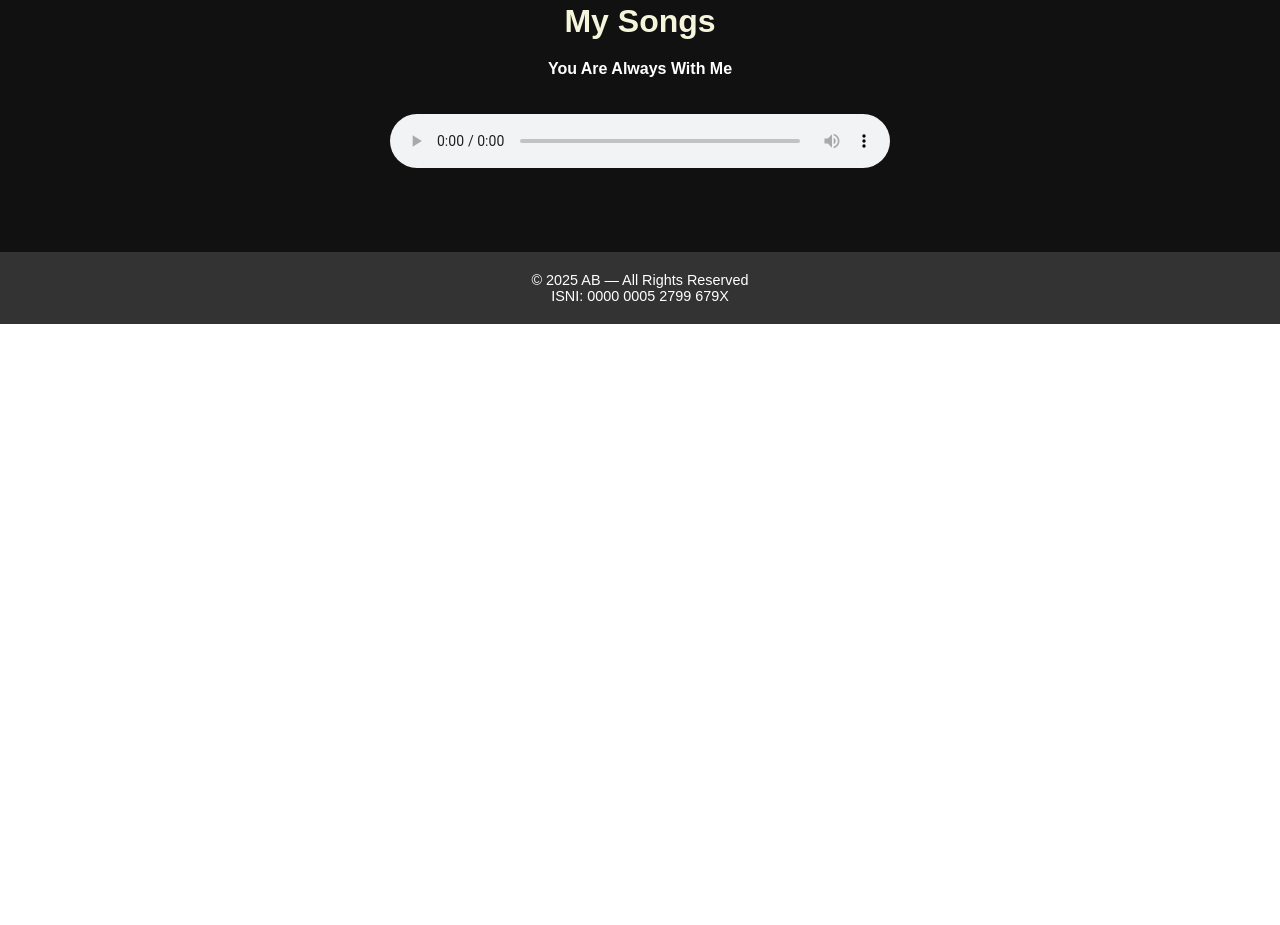
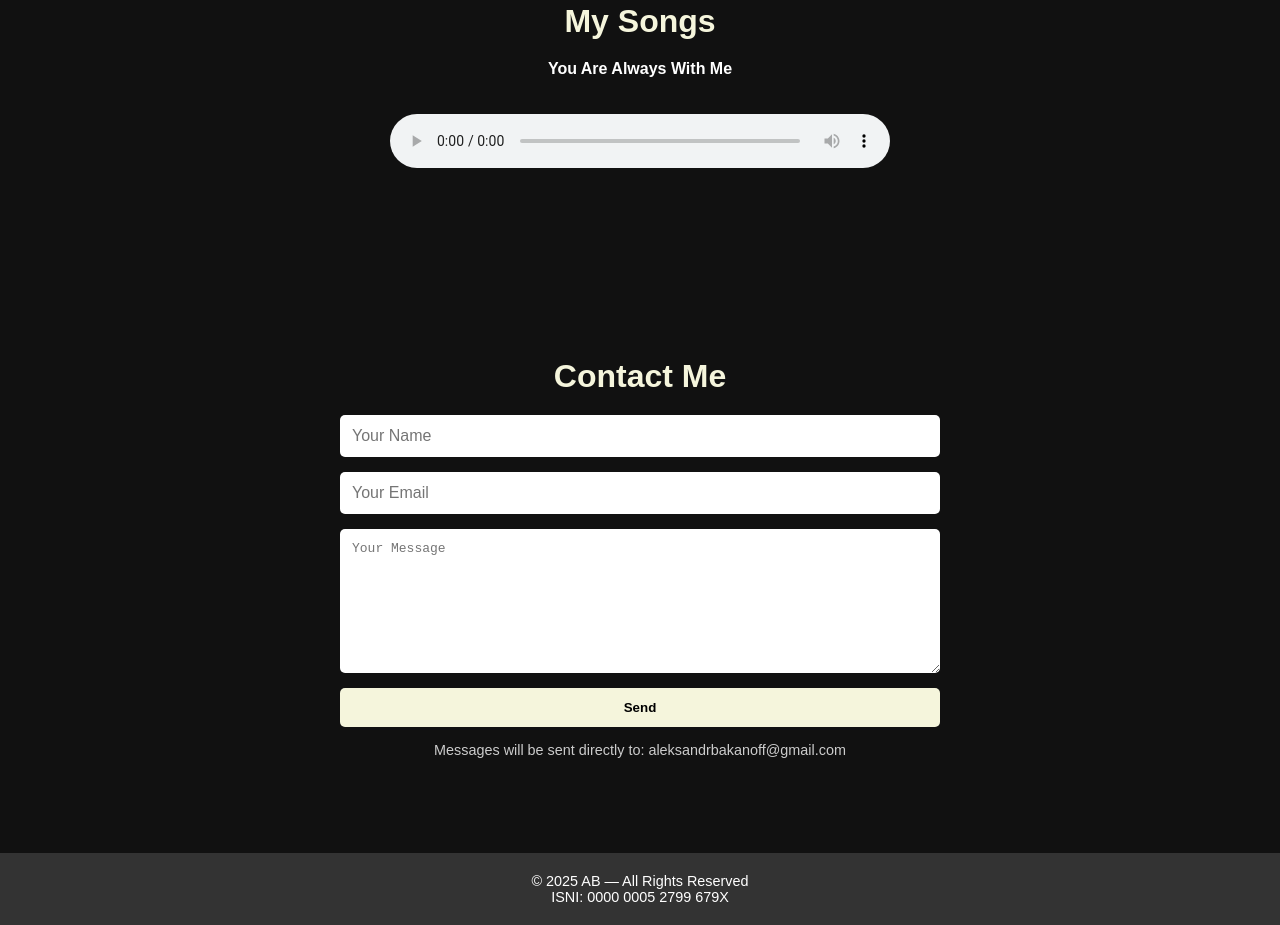
Before and after one commit to Aleksandr-music/aleksandr-music.github.io, a plain HTML site: page index.html in a window 1280 px wide. Shown: the part 1451-2376 px from the top of the page. Before the commit the page ends 1775 px from the top, so only its background shows below. Drawn offline with Linux system fonts and the light colour scheme.

Commit message:
Update index.html

```diff
--- a/index.html
+++ b/index.html
@@ -45,7 +45,7 @@
     .header-icons {
       display: flex;
       gap: 20px;
-      margin-right: 80px; /* Сдвигаем ближе к центру */
+      margin-right: 80px; /* сдвигаем ближе к центру */
     }
 
     .header-icons a {
@@ -63,7 +63,7 @@
       position: relative;
       height: 100vh;
       background: url('mountains.jpg') no-repeat center center;
-      background-size: contain; /* показываем всю картинку */
+      background-size: contain;
       display: flex;
       align-items: center;
       justify-content: space-between;
@@ -72,7 +72,7 @@
 
     /* Цитата */
     .quote {
-      font-size: 5em; /* увеличенный размер */
+      font-size: 5em;
       font-family: "Brush Script MT", cursive;
       font-style: italic;
       line-height: 1.3em;
@@ -80,7 +80,7 @@
 
     /* Фото */
     .profile-pic {
-      width: 300px;  /* увеличили */
+      width: 300px;
       height: 300px;
       border-radius: 50%;
       overflow: hidden;
@@ -93,14 +93,14 @@
       object-fit: cover;
     }
 
-    /* About */
-    #about, #songs {
+    /* About и Songs */
+    #about, #songs, #contact {
       padding: 80px 20px;
       text-align: center;
       background: #111;
     }
 
-    #about h2, #songs h2 {
+    #about h2, #songs h2, #contact h2 {
       font-size: 2em;
       margin-bottom: 20px;
       color: #f5f5dc;
@@ -118,6 +118,42 @@
       width: 80%;
       max-width: 500px;
       margin-top: 20px;
+    }
+
+    /* Contact form */
+    form {
+      max-width: 600px;
+      margin: 0 auto;
+      display: flex;
+      flex-direction: column;
+      gap: 15px;
+    }
+
+    input, textarea {
+      padding: 12px;
+      border: none;
+      border-radius: 5px;
+      font-size: 1em;
+    }
+
+    textarea {
+      resize: vertical;
+      min-height: 120px;
+    }
+
+    button {
+      padding: 12px;
+      border: none;
+      border-radius: 5px;
+      background: #f5f5dc;
+      color: #000;
+      font-weight: bold;
+      cursor: pointer;
+      transition: background 0.3s;
+    }
+
+    button:hover {
+      background: #ddd;
     }
 
     /* Footer */
@@ -141,6 +177,7 @@
       <a href="#projects">My Projects</a>
       <a href="#shop">Shop</a>
       <a href="#gallery">Gallery</a>
+      <a href="#contact">Contact</a>
     </nav>
     <div class="header-icons">
       <a href="https://www.instagram.com/alexaigeneration" target="_blank"><i class="fab fa-instagram"></i></a>
@@ -183,6 +220,20 @@
     </audio>
   </section>
 
+  <!-- CONTACT -->
+  <section id="contact">
+    <h2>Contact Me</h2>
+    <form action="https://formspree.io/f/YOUR_FORM_ID" method="POST">
+      <input type="text" name="name" placeholder="Your Name" required>
+      <input type="email" name="_replyto" placeholder="Your Email" required>
+      <textarea name="message" placeholder="Your Message" required></textarea>
+      <button type="submit">Send</button>
+    </form>
+    <p style="margin-top:15px; font-size:0.9em; color:#ccc;">
+      Messages will be sent directly to: aleksandrbakanoff@gmail.com
+    </p>
+  </section>
+
   <!-- FOOTER -->
   <footer>
     © 2025 AB — All Rights Reserved <br>
```
